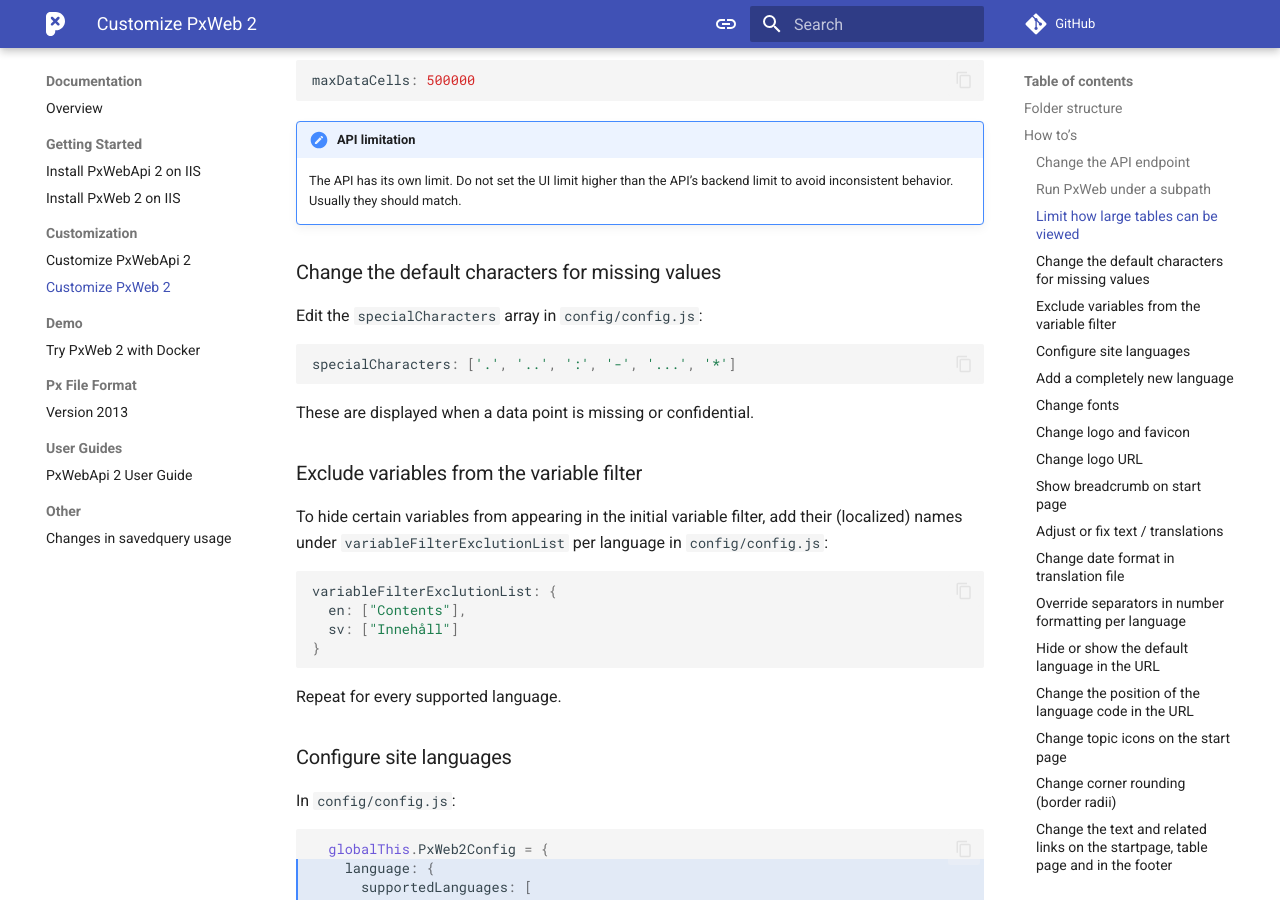
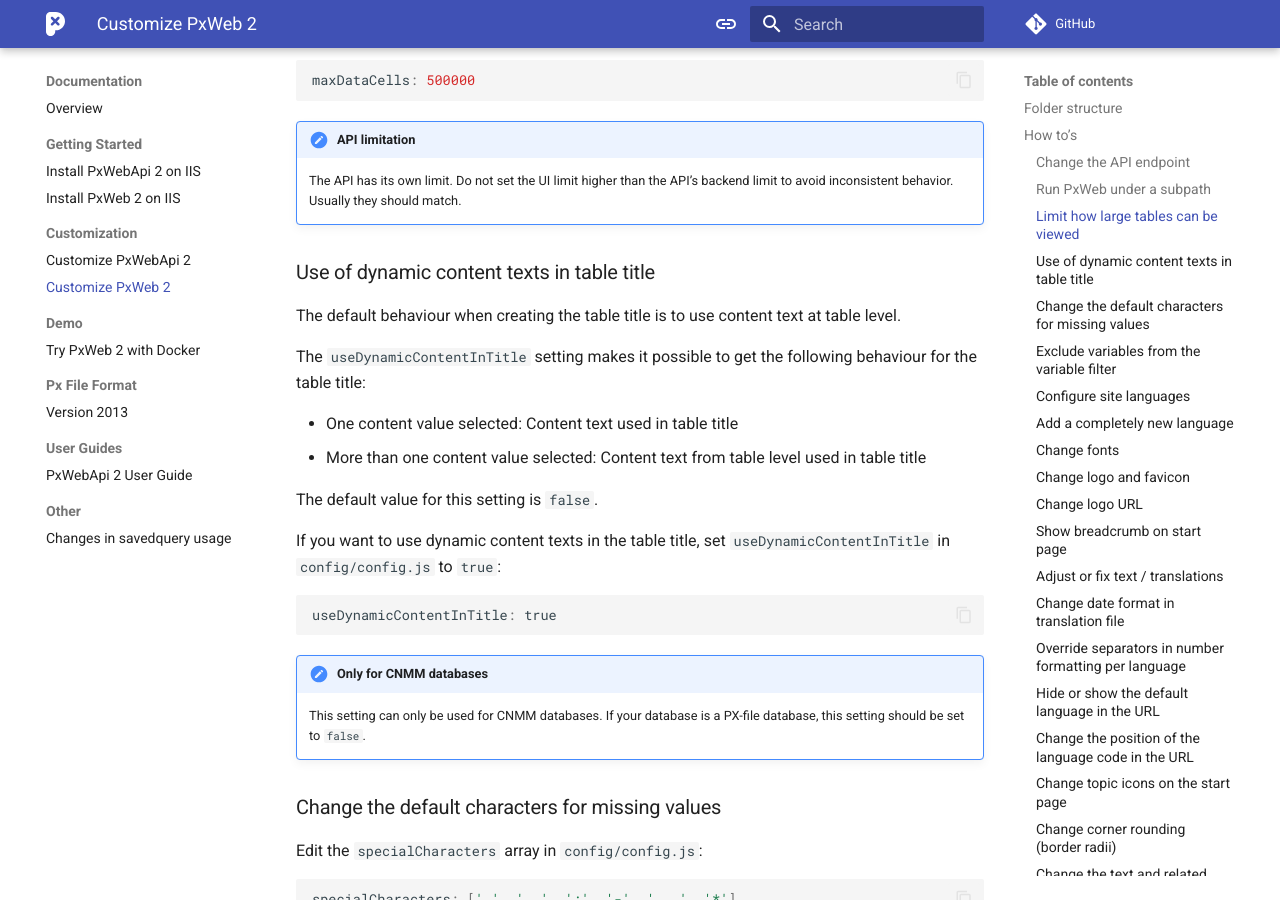
Before and after one commit to PxTools/pxtools.github.io, an MkDocs documentation site: the page built from docs/PxWeb2/documentation/customization.md, in a window 1280 px wide and 900 px high, scrolled down 3117 px. Built offline with MkDocs 1.6.1 and Material for MkDocs 9.7.7, drawn with Linux system fonts in a browser that asks for light colours; comment, search, counter and statistics services are not loaded.

Commit message:
Add documentation for useDynamicContentInTitle setting in table titles

````diff
--- a/docs/PxWeb2/documentation/customization.md
+++ b/docs/PxWeb2/documentation/customization.md
@@ -161,6 +161,26 @@
 !!! note "API limitation"
     The API has its own limit. Do not set the UI limit higher than the API’s
     backend limit to avoid inconsistent behavior. Usually they should match.
+
+### Use of dynamic content texts in table title
+
+The default behaviour when creating the table title is to use content text at table level.
+
+The `useDynamicContentInTitle` setting makes it possible to get the following behaviour for the table title:
+
+- One content value selected: Content text used in table title
+- More than one content value selected: Content text from table level used in table title
+
+The default value for this setting is `false`.
+
+If you want to use dynamic content texts in the table title, set `useDynamicContentInTitle` in `config/config.js` to `true`:
+
+```js
+useDynamicContentInTitle: true
+```
+
+!!! note "Only for CNMM databases"
+    This setting can only be used for CNMM databases. If your database is a PX-file database, this setting should be set to `false`.
 
 ### Change the default characters for missing values
 
````
